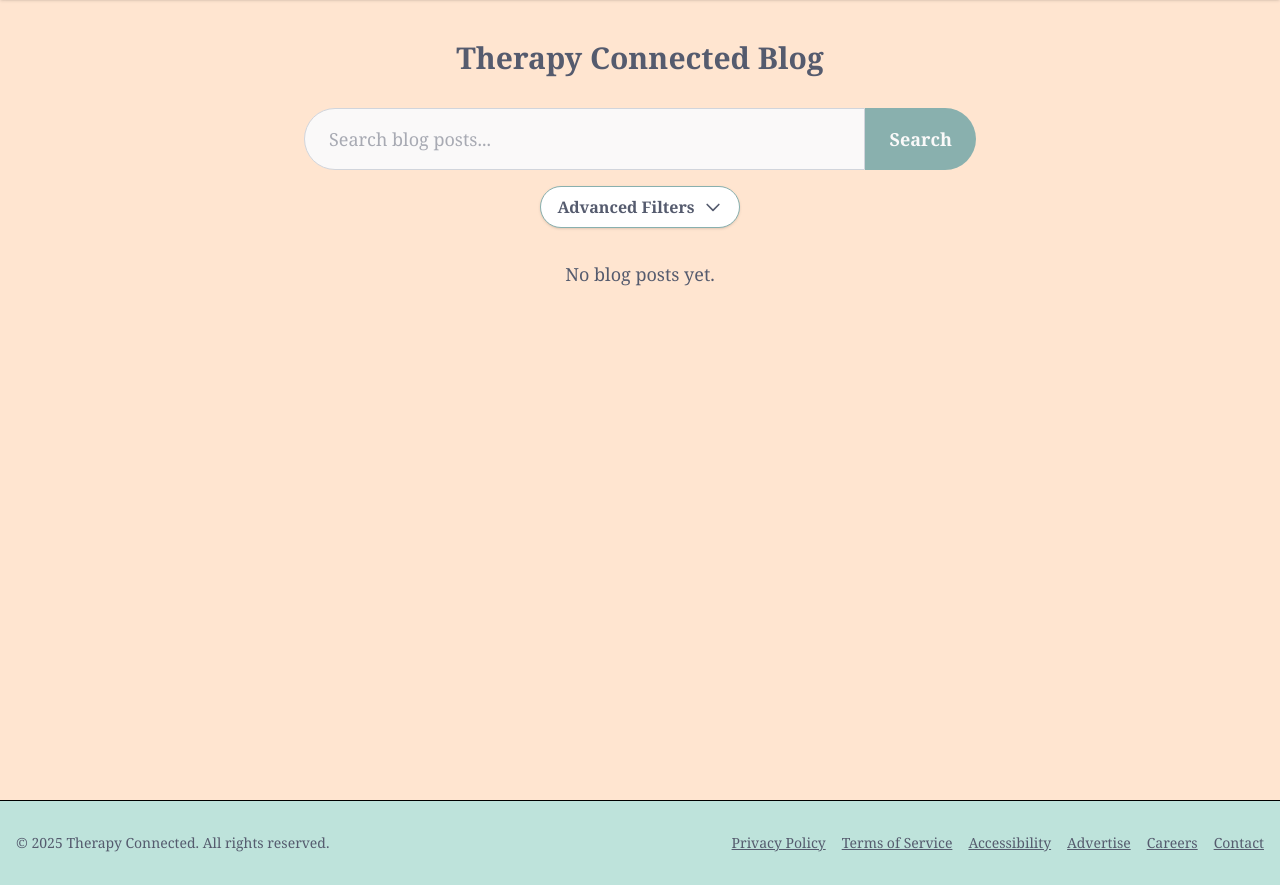
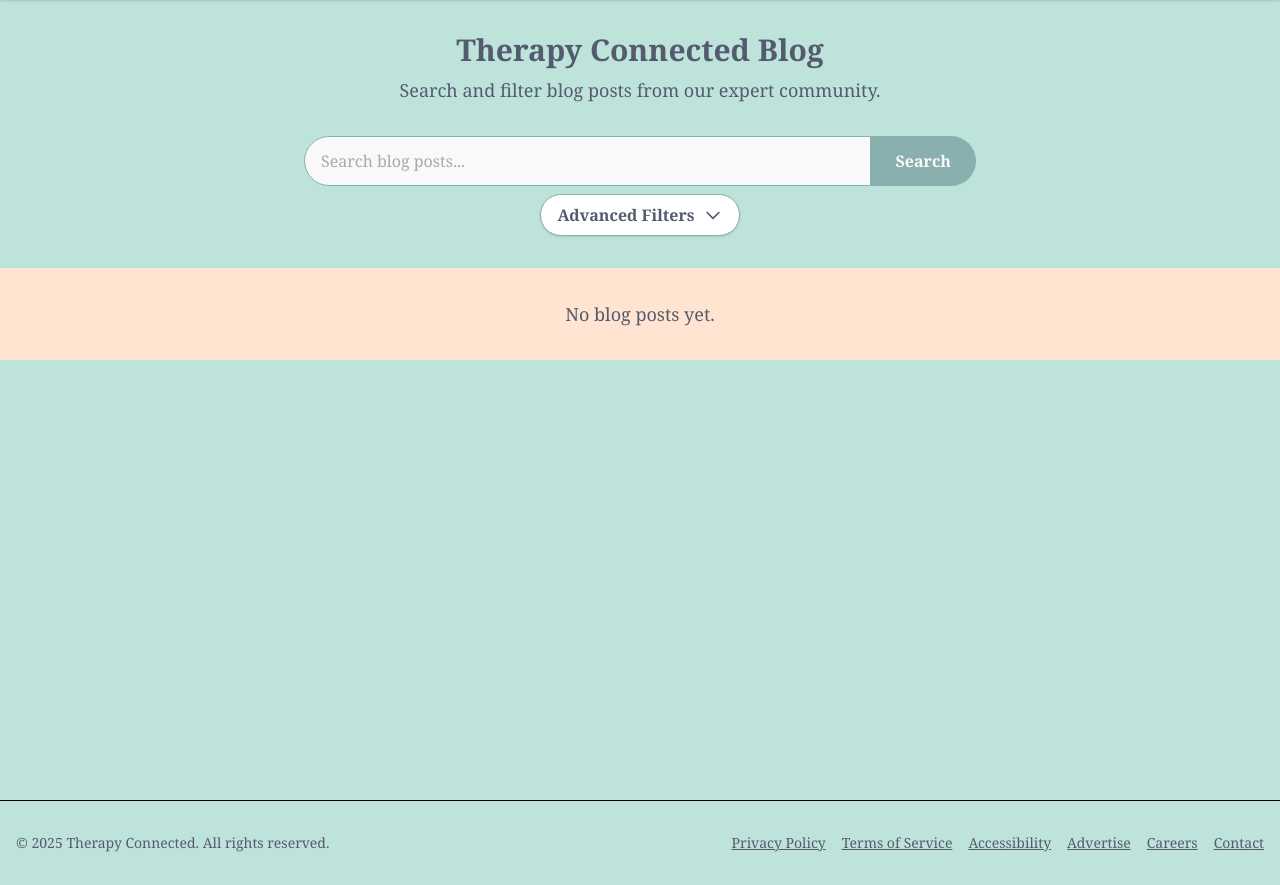
Before and after one commit to TherapyConnectedAdmin/therapy_connected, a Django app: template templates/blog/index.html in a window 1280 px wide. Shown: the part 64-949 px from the top of the page. Run offline with Django 5.2, Linux system fonts and the light colour scheme; the template is opened without the code that fills it, so the values that code supplies are empty; style sheets or scripts are compiled from the project's sources; some libraries are stand-ins or nearby versions.

Commit message:
Make blog search section layout and spacing match therapists page for perfect visual consistency

```diff
--- a/templates/blog/index.html
+++ b/templates/blog/index.html
@@ -1,19 +1,21 @@
 {% extends "base.html" %}
 {% block content %}
-<section class="py-10 w-full min-h-screen" style="background-color: #FFE5D0;">
-  <div class="max-w-4xl mx-auto px-2 sm:px-4">
-    <h2 class="text-3xl font-bold mb-8 text-center" style="color: #555B6E;">Therapy Connected Blog</h2>
-    <form method="get" action="" class="mb-8 flex flex-col items-center w-full">
-      <div class="w-full max-w-2xl flex">
-        <input type="text" name="q" value="{{ q|default:'' }}" placeholder="Search blog posts..." class="border border-gray-300 rounded-l-full px-6 py-4 w-full text-lg focus:outline-none focus:ring-2 focus:ring-[#89B0AE] text-[#555B6E] bg-[#FAF9F9]" aria-label="Search blog posts">
-        <button type="submit" class="font-semibold rounded-r-full px-6 py-4 text-lg" style="background-color: #89B0AE; color: #FAF9F9;">Search</button>
+<section class="py-8 w-full min-h-screen" style="background-color: #BEE3DB;">
+  <div class="max-w-3xl mx-auto text-center px-2 sm:px-4" style="padding-bottom:30px;">
+    <h2 class="text-3xl font-bold mb-2 text-center" style="color: #555B6E;">Therapy Connected Blog</h2>
+    <p class="text-base sm:text-lg mb-8" style="color: #555B6E;">Search and filter blog posts from our expert community.</p>
+    <form method="get" action="" class="flex flex-col md:flex-row gap-4 justify-center items-center w-full max-w-2xl mx-auto">
+      <div class="flex w-full">
+        <input type="text" name="q" value="{{ q|default:'' }}" placeholder="Search blog posts..." class="homepage-search-input border rounded-l-full px-4 py-3 w-full focus:ring-2 text-sm sm:text-base" style="border-color: #89B0AE; color: #555B6E; background-color: #FAF9F9;" aria-label="Search blog posts">
+        <button type="submit" class="homepage-search-btn font-semibold rounded-r-full px-4 sm:px-6 py-3 text-sm sm:text-base" style="background-color: #89B0AE; color: #FAF9F9; border-left: 0 !important; border-left-color: transparent !important;">Search</button>
       </div>
-      <div x-data="{ open: false }" class="w-full mt-2">
-        <button type="button" @click="open = !open" class="flex items-center gap-2 px-4 py-2 bg-white border border-[#89B0AE] rounded-full shadow text-[#555B6E] font-semibold focus:outline-none focus:ring-2 focus:ring-[#89B0AE] mx-auto mt-2">
+    </form>
+    <div x-data="{ open: false }" class="w-full mt-2 mb-8">
+      <button type="button" @click="open = !open" class="flex items-center gap-2 px-4 py-2 bg-white border border-[#89B0AE] rounded-full shadow text-[#555B6E] font-semibold focus:outline-none focus:ring-2 focus:ring-[#89B0AE] mx-auto mb-2">
         <span>Advanced Filters</span>
         <svg :class="{ 'rotate-180': open }" class="w-5 h-5 transition-transform duration-200" fill="none" stroke="currentColor" viewBox="0 0 24 24"><path stroke-linecap="round" stroke-linejoin="round" stroke-width="2" d="M19 9l-7 7-7-7" /></svg>
       </button>
-        <div x-show="open" x-transition:enter="transition-all ease-out duration-300" x-transition:enter-start="max-height:0;opacity:0;" x-transition:enter-end="max-height:500px;opacity:1;" x-transition:leave="transition-all ease-in duration-200" x-transition:leave-start="max-height:500px;opacity:1;" x-transition:leave-end="max-height:0;opacity:0;" class="w-full max-w-2xl bg-white border border-[#BEE3DB] rounded-xl shadow-lg p-8 mt-4 overflow-hidden mx-auto">
+      <div x-show="open" x-transition:enter="transition-all ease-out duration-300" x-transition:enter-start="max-height:0;opacity:0;" x-transition:enter-end="max-height:500px;opacity:1;" x-transition:leave="transition-all ease-in duration-200" x-transition:leave-start="max-height:500px;opacity:1;" x-transition:leave-end="max-height:0;opacity:0;" class="w-full max-w-7xl bg-white border border-[#BEE3DB] rounded-xl shadow-lg p-8 mt-4 overflow-hidden mx-auto">
         <div class="flex flex-col md:flex-row gap-8">
           <div class="flex-1">
             <label class="block text-sm font-medium text-[#555B6E] mb-1">Tag</label>
@@ -36,10 +38,9 @@
         </div>
       </div>
     </div>
-    </form>
-    <div class="flex flex-col gap-12">
+    <div class="w-screen relative left-1/2 right-1/2 -ml-[50vw] -mr-[50vw] flex flex-col gap-12 py-8 px-0" style="background-color: #FFE5D1;">
       {% for post in page_obj %}
-      <a href="{% url 'blog_detail' slug=post.slug %}" class="block rounded-2xl shadow-lg p-10 sm:p-14 transition-transform hover:-translate-y-1 hover:shadow-xl" style="background-color: #FAF9F9; color: #555B6E;">
+      <a href="{% url 'blog_detail' slug=post.slug %}" class="block rounded-2xl shadow-lg p-10 sm:p-14 mx-auto transition-transform hover:-translate-y-1 hover:shadow-xl" style="background-color: #FAF9F9; color: #555B6E; width: 75%; min-width: 280px; max-width: 900px;">
         {% if post.image %}
         <img src="{{ post.image.url }}" alt="{{ post.title }}" class="w-full h-48 object-cover rounded mb-4" />
         {% endif %}
```
Lines whose indentation alone changed are shown as unchanged.
